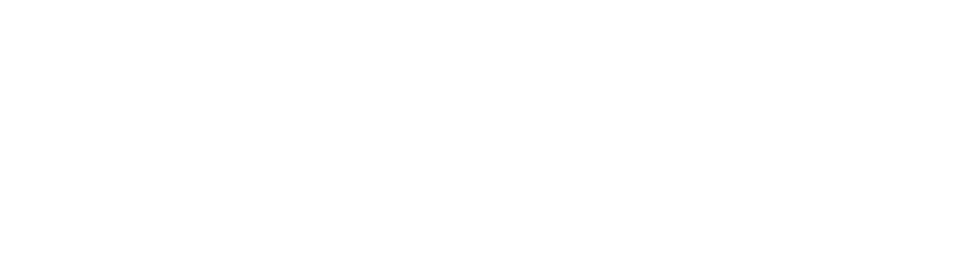
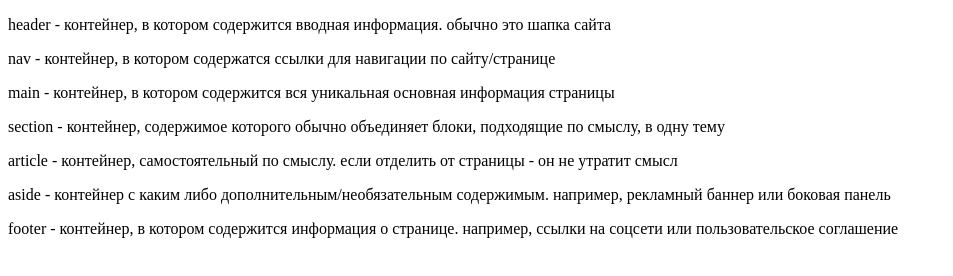
Before and after one commit to wwwaitwhattt/tasks, a plain HTML site: page html/2/index.html in a window 1280 px wide. Shown: the whole page, without its empty margins (0-953 px from the left). Drawn offline with Linux system fonts and the light colour scheme.

Commit message:
Forhtml (#5)
* added base structure+comments to index.html

* some changes to index.html

* semantic elements description in index.html

---------

Co-authored-by: alina t. <kekma228@gmail.com>

```diff
--- a/html/2/index.html
+++ b/html/2/index.html
@@ -6,6 +6,34 @@
   <title>Секционные теги</title>
 </head>
 <body>
+  <header>
+    <p>header - контейнер, в котором содержится вводная информация. обычно это шапка сайта </p>
+    <nav> <p>nav - контейнер, в котором содержатся ссылки для навигации по сайту/странице</p> </nav>
+  </header>
+
+  <main>
+    <p>main - контейнер, в котором содержится вся уникальная основная информация страницы</p>
+
+    <section>
+      <p>section - контейнер, содержимое которого обычно объединяет блоки, подходящие по смыслу, в одну тему</p>
+
+      <article>
+        <p>article - контейнер, самостоятельный по смыслу. если отделить от страницы - он не утратит смысл</p>
+      </article>
+      <article> <!-- второй article, чтобы объединить 2 подтемы в одну тему :) -->
+      </article>
+
+    </section>
+
+   <aside>
+    <p>aside - контейнер с каким либо дополнительным/необязательным содержимым. например, рекламный баннер или боковая панель</p>
+   </aside>
+
+  </main>
+
+  <footer>
+    <p>footer - контейнер, в котором содержится информация о странице. например, ссылки на соцсети или пользовательское соглашение</p>
+  </footer>
 
 </body>
 </html>
```
